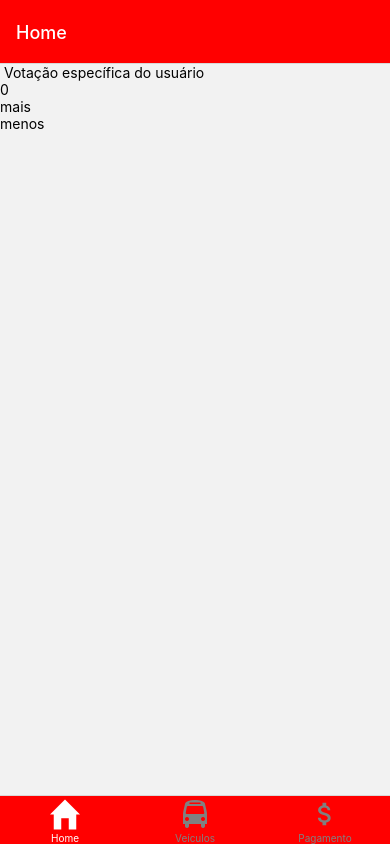
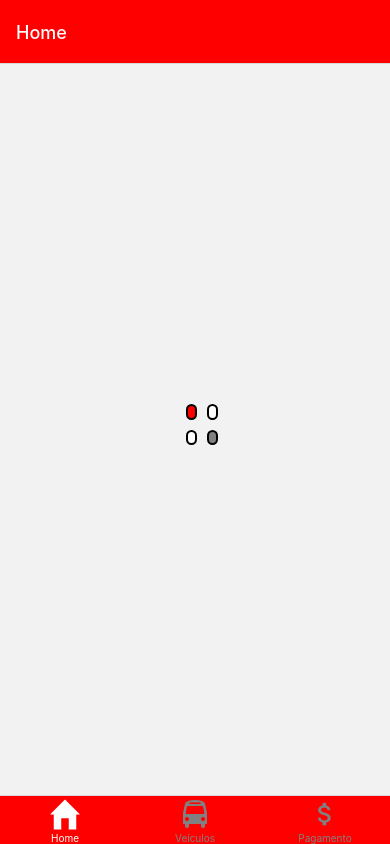
Before and after one commit to PedroVenicio/TransportadoraOOP, a React Native app in the folder front-end/: screen /Home in a window 390 px wide. Built offline with nearby package versions, Linux system fonts and the light colour scheme.

Commit message:
ajeitando a home

```diff
--- a/front-end/Screens/Home_tela.js
+++ b/front-end/Screens/Home_tela.js
@@ -1,31 +1,47 @@
-import {View, Text, TouchableOpacity} from 'react-native';
-import { useState } from 'react';
+import React from 'react';
+import { View, StyleSheet } from 'react-native';
 
-export default function Home({navigation}) {
-
-const [user, setUser] = useState(0);
-
-function usermais(){
-  setUser(prev => prev + 1);
-
-}
-function usermenos(){
-  setUser(prev => prev - 1);
-}
-
+export default function Home({ navigation }) {
   return (
-    <View >
-      <View>
-        <Text> Votação específica do usuário </Text>
-        <Text>{user}</Text>
-        <TouchableOpacity onPress={usermais}>
-        <Text>mais</Text>
-        </TouchableOpacity>
-        <TouchableOpacity onPress={usermenos}>
-        <Text>menos</Text>
-        </TouchableOpacity>
+    <View style={styles.container}>
+      <View style={styles.row}>
+        <View style={[styles.squareOne, styles.red]}></View>
+        <View style={[styles.squareOne, styles.white]}></View>
       </View>
-
+      <View style={styles.row}>
+        <View style={[styles.squareOne, styles.white]}></View>
+        <View style={[styles.squareOne, styles.gray]}></View>
+      </View>
     </View>
   );
 }
+
+const styles = StyleSheet.create({
+  container: {
+    justifyContent: 'center',
+    alignItems: 'center',
+    width: '100%',
+    height: '100%',
+    display: 'flex',
+  },
+  row: {
+    flexDirection: 'row',
+    marginBottom: 10,
+  },
+  squareOne: {
+    width: "40%", // Defina o tamanho padrão dos quadrados
+    aspectRatio: 0.7, // Mantém a proporção quadrada
+    borderRadius: 15,
+    borderWidth: 2,
+    marginHorizontal: 5,
+  },
+  red: {
+    backgroundColor: 'red',
+  },
+  white: {
+    backgroundColor: 'white',
+  },
+  gray: {
+    backgroundColor: 'gray',
+  },
+});
```
